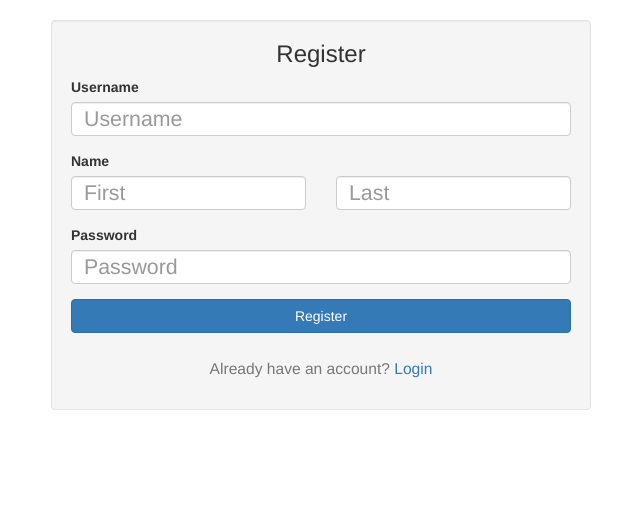
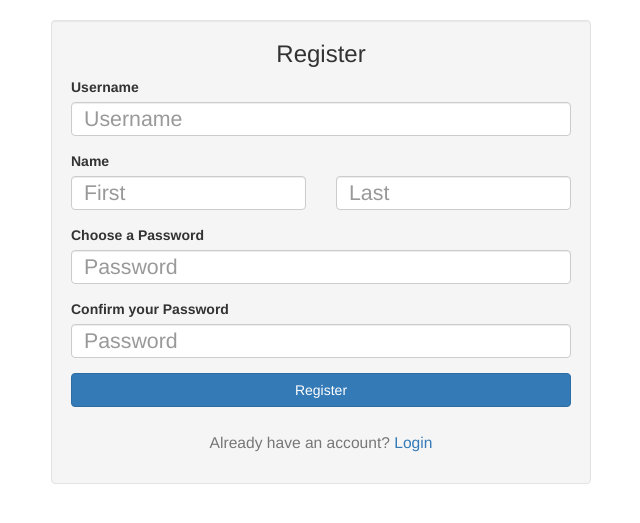
Before and after one commit to Dovisal1/dbproject, a Flask app: page /register in a window 1280 px wide. Shown: the part 52-575 px from the top of the page, without its empty margins (319-959 px from the left). Run offline with Flask 2, Linux system fonts and the light colour scheme; parts of the project's set-up code (start-up, migrations or seed data) failed here and were passed over; some libraries are stand-ins or nearby versions.

Commit message:
password confirmation

```diff
--- a/app/templates/register.html
+++ b/app/templates/register.html
@@ -31,8 +31,12 @@
                 </div>
             </div>
             <div class="form-group">
-                <label for="password">Password</label>
+                <label for="password">Choose a Password</label>
                 <input class="form-control" id="password" style="font-size:16pt" type="password" name="password" placeholder="Password" required/>
+            </div>
+            <div class="form-group">
+                <label for="pass-conf">Confirm your Password</label>
+                <input class="form-control" id="pass-conf" style="font-size:16pt" type="password" name="pass-conf" placeholder="Password" required/>
             </div>
             <div class="form-group">
                 <button type="submit" class="btn btn-block btn-primary">Register</button>
--- a/app/views.py
+++ b/app/views.py
@@ -98,6 +98,10 @@ def registerAuth():
     #grabs information from the forms
     username = request.form['username']
     password = request.form['password']
+    passconf = request.form['pass-conf']
+    if password != passconf:
+        error = "Passwords do not match."
+        return render_template('register.html', error=error)
     fname = request.form['fname']
     lname = request.form['lname']
     #cursor used to send queries
```
